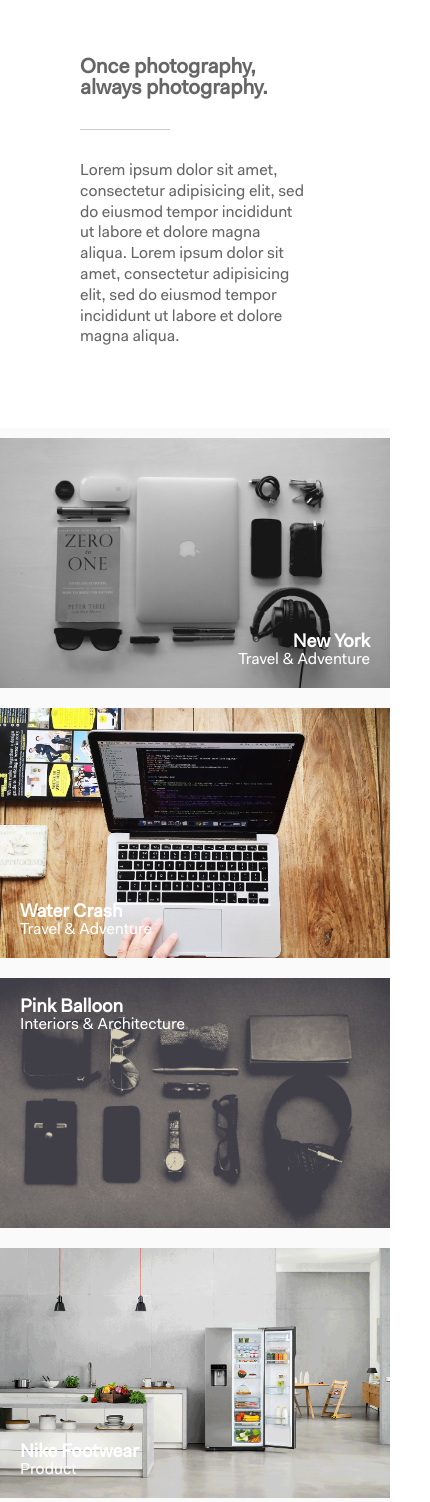
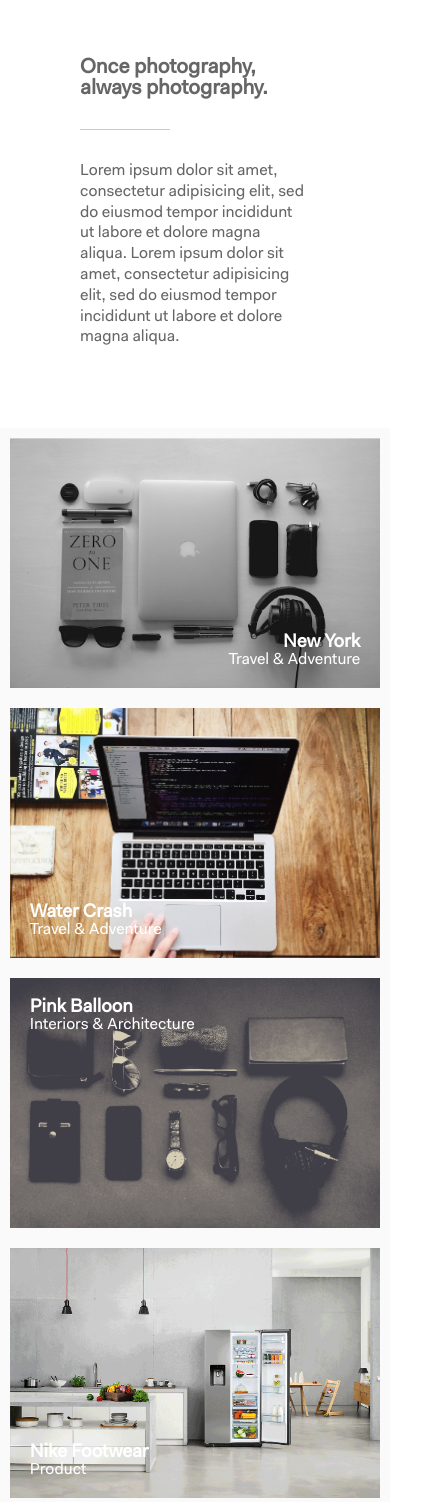
Before and after one commit to mcansh/rangefinder, a plain HTML site: page index.html in a window 390 px wide. Shown: the part 98-1600 px from the top of the page, 430 px wide, since content can reach past the window. Drawn offline with Linux system fonts and the light colour scheme.

Commit message:
make images a little bit smaller
Signed-off-by: Logan McAnsh <l.m@loganmcansh.com>

```diff
--- a/css/master.sass
+++ b/css/master.sass
@@ -139,15 +139,15 @@ main
     .one-third
       width: 33vw
       @media (max-width: 550px)
-        width: 100vw !important
+        width: 95vw !important
     .half
       width: 50vw
       @media (max-width: 550px)
-        width: 100vw !important
+        width: 95vw !important
     .two-third
       width: 66vw
       @media (max-width: 550px)
-        width: 100vw !important
+        width: 95vw !important
     .tall
       height: 510px
       @media (max-width: 550px)
@@ -163,7 +163,7 @@ footer
   .col-1
     width: 50vw
     @media (max-width: 730px)
-      width: 100vw
+      width: inherit
     h3
       color: $red
       padding-bottom: 40px
```
Also changed, not shown: css/master.css.
